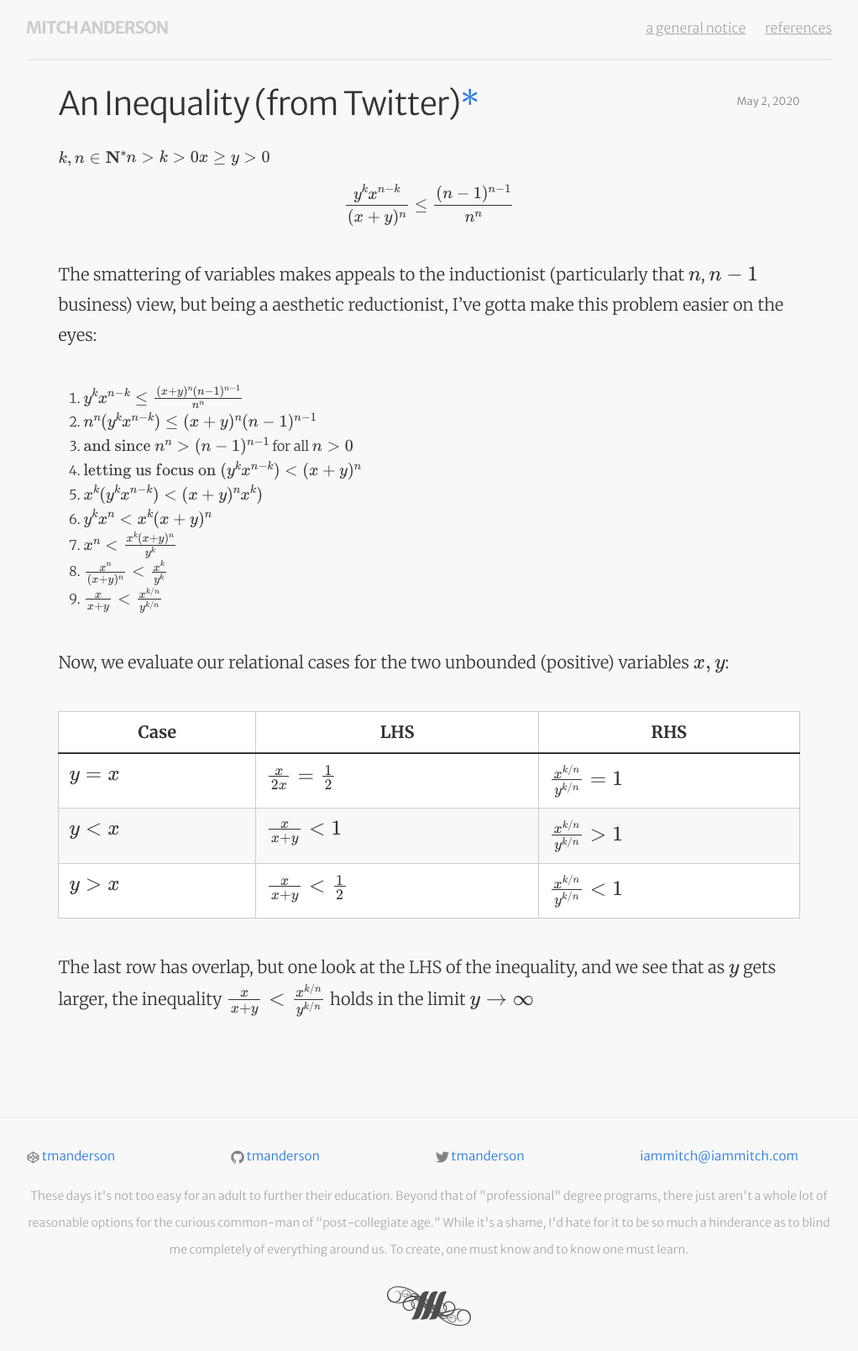
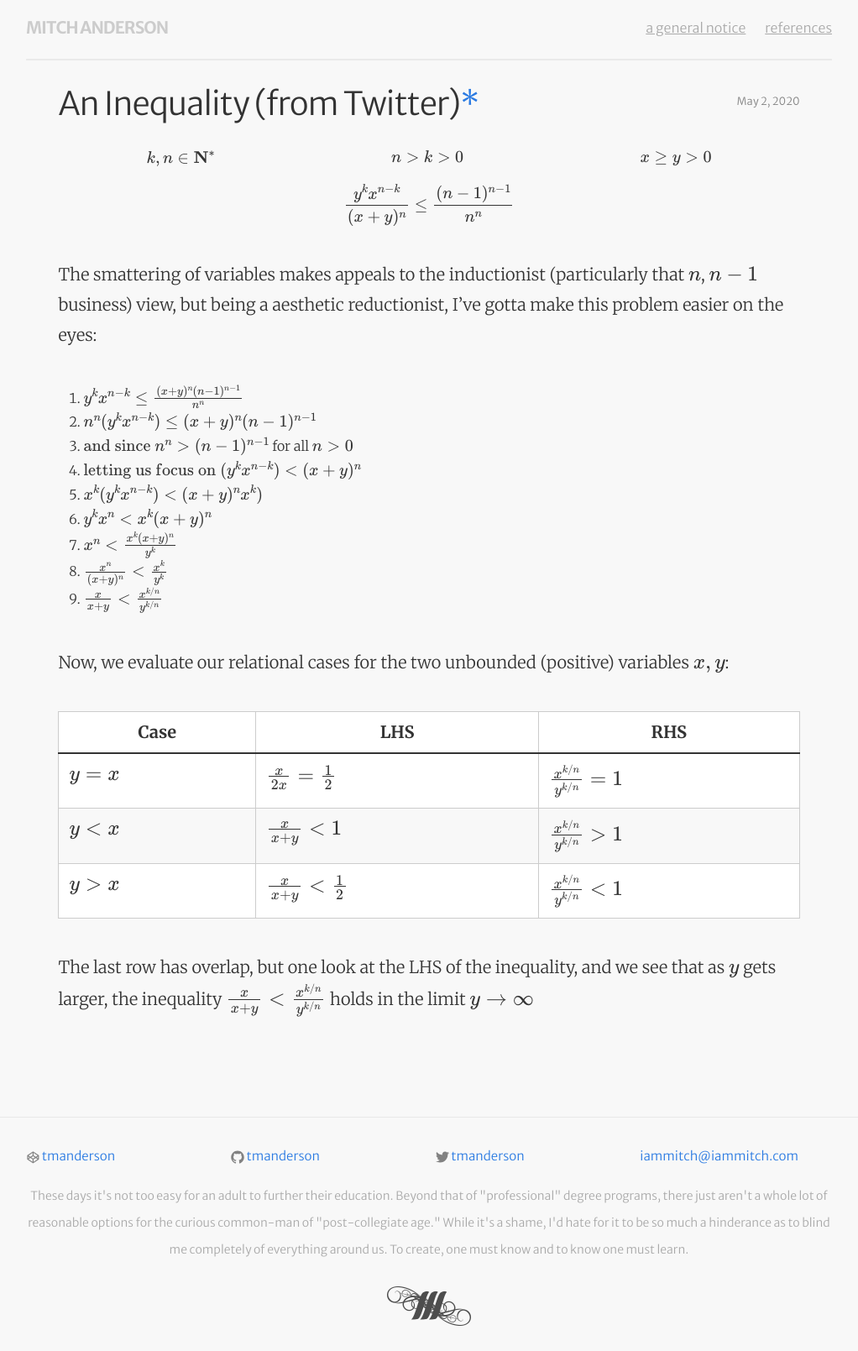
Before and after one commit to tmanderson/tmanderson.github.io, a Jekyll site: the page built from _posts/2020-05-02-an-inequality.md, in a window 1280 px wide. Shown: the whole page at 84% size, without its empty margins (129-1151 px from the left). Built offline with Jekyll 4.4.1, drawn with Linux system fonts in a browser that asks for light colours; our own code applies the rules of GitHub Pages for plain Markdown files; formulas are drawn with MathJax 3.

Commit message:
Update 2020-05-02-an-inequality.md

```diff
--- a/_posts/2020-05-02-an-inequality.md
+++ b/_posts/2020-05-02-an-inequality.md
@@ -11,7 +11,7 @@ tags:
 - inequality
 ---
 
-<div style="display:flex;justify-items:space-around;flex-direction:row;">
+<div style="display:flex;justify-content:space-around;flex-direction:row;">
 $k,n \in \textbf{N}^*$ $n > k > 0$ $x \ge y > 0$
 </div>
 
```
